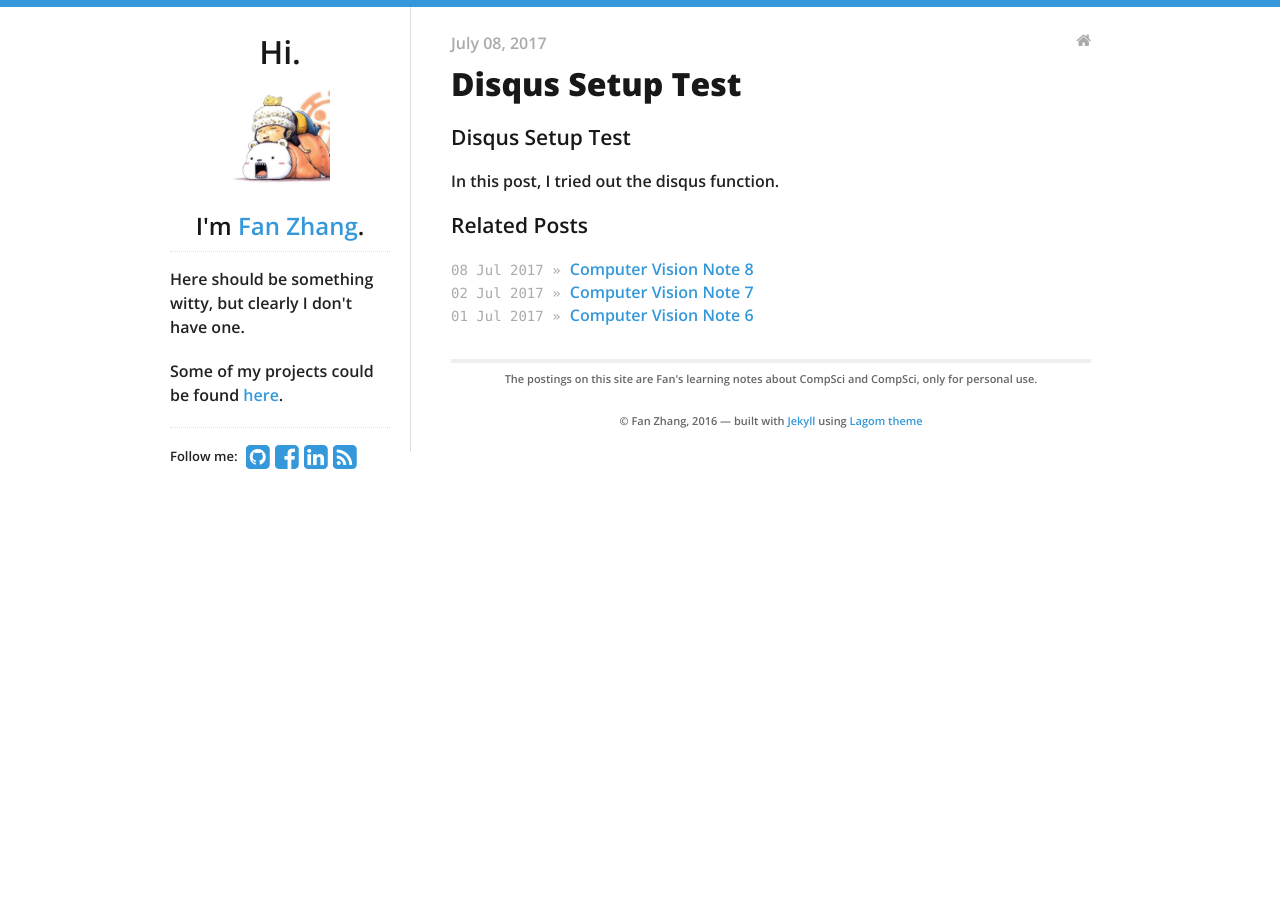
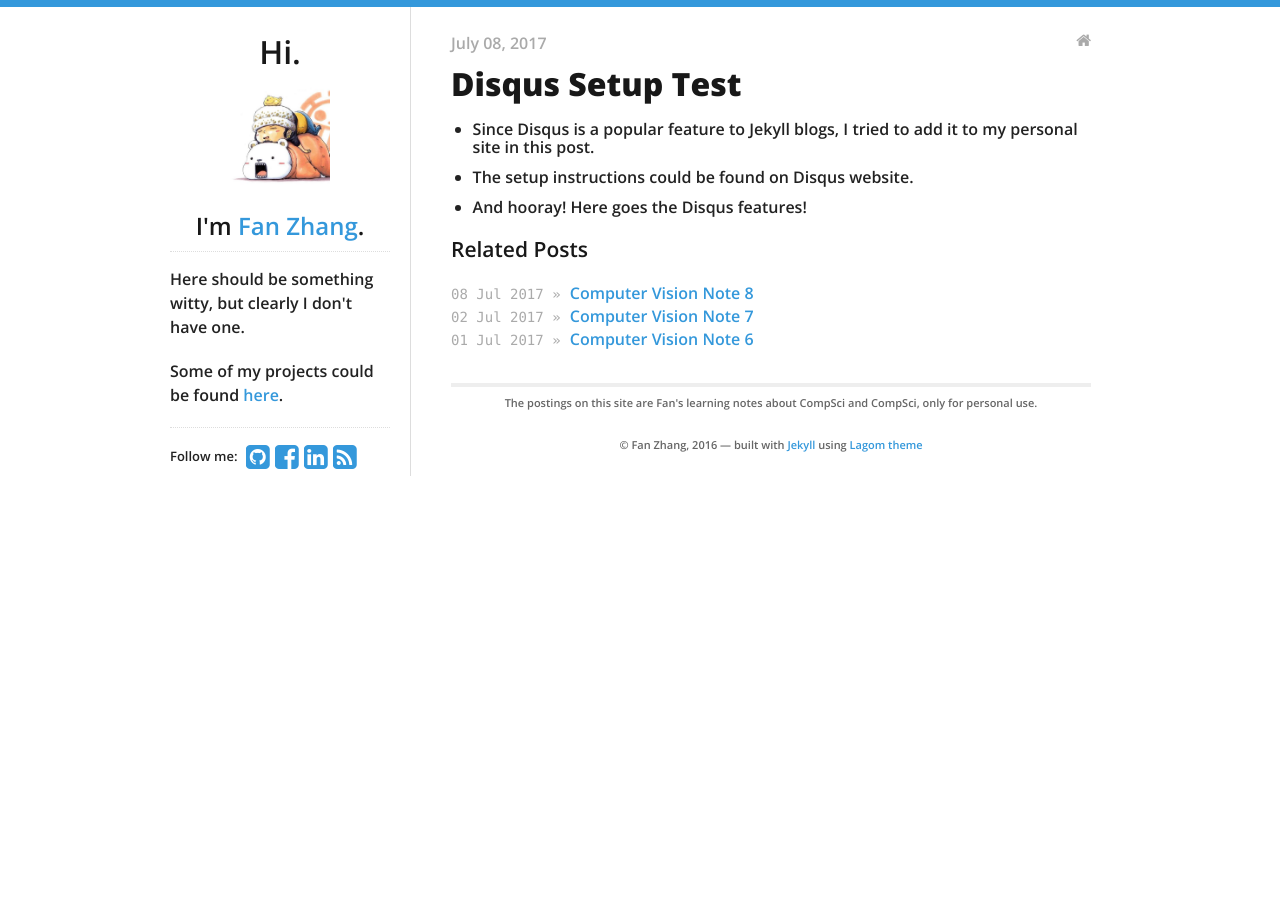
Before and after one commit to KimLakWon/fanfanman.github.io, a Jekyll site: the page built from _posts/2017-07-08-Disqus-Setup.md, in a window 1280 px wide. Built offline with Jekyll 4.4.1, drawn with Linux system fonts in a browser that asks for light colours; nearby versions of some CDN libraries; comment, search, counter and statistics services are not loaded.

Commit message:
final update to disqus feature

```diff
--- a/_posts/2017-07-08-Disqus-Setup.md
+++ b/_posts/2017-07-08-Disqus-Setup.md
@@ -7,5 +7,6 @@ categories: jekyll disqus
 tags:
 ---
 
-### Disqus Setup Test
-In this post, I tried out the disqus function.
+- Since Disqus is a popular feature to Jekyll blogs, I tried to add it to my personal site in this post.
+- The setup instructions could be found on Disqus website.
+- And hooray! Here goes the Disqus features!
```
